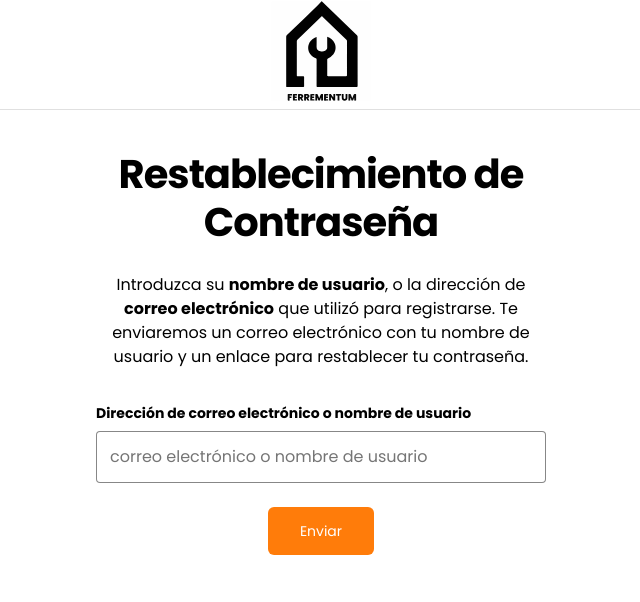
After one commit to avalenciasol/Ferrementum, a Python web app: template templates/rec_contraseña.html in a window 1280 px wide. The commit adds this page. Shown: the top 602 px of the page, without its empty margins (319-959 px from the left). Run offline with Jinja, Linux system fonts and the light colour scheme; the template is opened without the code that fills it, so the values that code supplies are empty.

Commit message:
página de recuperar contraseña y algunos cambios

```diff
--- /dev/null
+++ b/templates/rec_contraseña.html
@@ -0,0 +1,46 @@
+<!DOCTYPE html>
+<html lang="en">
+<head>
+    <meta charset="UTF-8">
+    <meta name="viewport" content="width=device-width, initial-scale=1.0">
+    <title>Recuperar contraseña</title>
+
+    <!-- CSS -->
+    <link rel="stylesheet" href="styles.css">
+</head>
+<body>
+    <section class="header">
+        <div class="header rcHn2">
+            <div class="ferrementum-logo">
+                <img src="images\Logo 0.3.svg" alt="" class="svg-sc-0002 frLgh">
+            </div>
+        </div>
+    </section>
+
+    <section class="Page__Body-sc-3baZ-3 iGiiyc">
+        <div class="PageWrapper-sc-avs10m-0 ccKuQI">
+            <h1 class="Type__TypeElement-goli3j-0 iUssHT PageHeading-sc-17opd0n-0 cKWMNS">Restablecimiento de Contraseña</h1>
+            <p class="Type__TypeElement-goli3j-0 cFabKD CenteredParagraph-sc-1ts3lrl-0 eDRcqt">
+                Introduzca su <b>nombre de usuario</b>, o la dirección de <b>correo electrónico</b>
+                que utilizó para registrarse. Te enviaremos un correo electrónico con tu nombre de usuario
+                y un enlace para restablecer tu contraseña.
+            </p>
+            <form>
+                <div class="Group-u9bcx5-0 koDeqb">
+                    <div class="LabelGroup-sc-1ibddrg-0 eiOToC">
+                        <label for="email_or_username" class="Label-sc-1c0cv3r-0 ezvJUn">
+                            <span class="LabelInner-sc-19pye2k-0 cCagTa">Dirección de correo electrónico o nombre de usuario</span>
+                        </label>
+                    </div>
+                    <input aria-invalid="false" id="email_or_username" name="email_or_username" placeholder="correo electrónico o nombre de usuario" autocapitalize="off" class="Input-sc-1gbx9xe-0 ekgyrN">
+                </div>
+                <div class="Group-u9bcx5-0 koDeqb CenteredFormGroup-sc-ush13l-0 hSGTGO">
+                    <button class="Button-qlcn5g-0 ehLhLY">
+                        <div class="ButtonInner-sc-14ud5tc-0 eOmOwu encore-bright-accent-set">Enviar</div>
+                    </button>
+                </div>
+            </form>
+        </div>
+    </section>
+</body>
+</html>
--- a/templates/styles.css
+++ b/templates/styles.css
@@ -11,7 +11,7 @@
 
 /* Fondo página */
 .formulario {
-    height: 115vh;
+    height: 130vh;
     width: 100%;
     display: flex;
     align-items: center;
@@ -23,6 +23,7 @@
 /* Contenedor formulario */
 .form {
     position: absolute;
+    top: 200px;
     width: 100%;
     padding: 30px;
     border-radius: 6px;
@@ -37,7 +38,7 @@
 .form.registro {
     max-width: 860px;
     min-height: 490px;
-    margin: 0 15px;
+    margin: 15px 15px;
 }
 
 header {
@@ -352,11 +353,11 @@ a.google:hover {
 
 /* ------------------------------------------ */
 
-/* Header recuperar contraseña*/
+/* Header 1*/
 @media (min-width: 768px) {
     .hFrC {
         height: 110px;
-        margin-bottom: 16px;
+        /* margin-bottom: 16px; */
     }
 }
 
@@ -366,9 +367,10 @@ a.google:hover {
     align-items: center;
     -webkit-box-pack: center;
     justify-content: center;
-    height: 120px;
-    margin-bottom: 8px;
-    border-bottom: 1px solid #E0E0E0;;
+    height: 130px;
+    background-color: #FF7C0A;
+    /* margin-bottom: 8px; */
+    /* border-bottom: 1px solid #E0E0E0; */
 }
 
 .frLgh {
@@ -380,3 +382,204 @@ a.google:hover {
         height: 100px;
     }
 }
+
+/* ----------------- RECUPERAR CONTRASEÑA -------------------- */
+.rcHn2 {
+    display: flex;
+    -webkit-box-align: center;
+    align-items: center;
+    -webkit-box-pack: center;
+    justify-content: center;
+    height: 130px;
+    background-color: #ffffff;
+    margin-bottom: 8px;
+    border-bottom: 1px solid #E0E0E0;
+}
+
+@media (min-width: 768px) {
+    .rcHn2 {
+        height: 110px;
+        margin-bottom: 16px;
+    }
+}
+
+.iGiiyc {
+    width: 100%;
+    margin-left: 0px;
+    margin-right: 0px;
+    position: relative;
+    min-height: 50vh;
+    padding: 24px;
+}
+
+.ccKuQI {
+    max-width: 450px;
+    margin: 0px auto;
+}
+
+.iUssHT {
+    box-sizing: border-box;
+    font-family: 'Poppins', sans-serif;
+    -webkit-tap-highlight-color: transparent;
+    display: block;
+    padding: 0px 0px 0.67em;
+    margin-block: 0px;
+    font-size: 32px;
+    font-weight: 900;
+    letter-spacing: -1px;
+    line-height: 40px;
+    color: inherit;
+}
+
+.cKWMNS {
+    text-align: center;
+}
+
+.cFabKD {
+    box-sizing: border-box;
+    font-family: 'Poppins', sans-serif;
+    -webkit-tap-highlight-color: transparent;
+    margin-block: 0px;
+    font-size: 1rem;
+    line-height: 1.5rem;
+    font-weight: 400;
+    padding-block-end: 24px;
+    color: inherit;
+}
+
+.eDRcqt {
+    text-align: center;
+}
+
+.koDeqb {
+    box-sizing: border-box;
+    font-family: 'Poppins', sans-serif;
+    -webkit-tap-highlight-color: transparent;
+    padding-block-end: 24px;
+}
+
+.eiOToC {
+    box-sizing: border-box;
+    font-family: 'Poppins', sans-serif;
+    -webkit-tap-highlight-color: transparent;
+    font-size: 0.875rem;
+    line-height: 1.25rem;
+    -webkit-box-align: center;
+    align-items: center;
+    display: flex;
+    font-weight: 700;
+    inline-size: 100%;
+    padding-block-end: 8px;
+}
+
+.ezvJUn {
+    color: var(--text-base,#000000);
+}
+
+.cCagTa {
+    display: inline-block;
+}
+
+.ekgyrN {
+    appearance: none;
+    background-image: none;
+    border: 0px;
+    display: block;
+    font-size: 1rem;
+    line-height: 1.5rem;
+    font-weight: 400;
+    transition: box-shadow 0.1s ease-in-out 0s, color 0.1s ease-in-out 0s;
+    inline-size: 100%;
+    box-sizing: border-box;
+    font-family: 'Poppins', sans-serif;
+    -webkit-tap-highlight-color: transparent;
+    margin-block: 0px;
+    border-radius: 4px;
+    padding: 14px;
+    background-color: var(--background-base,#ffffff);
+    box-shadow: inset 0 0 0 1px var(--essential-subdued,#878787);
+    color: var(--text-base,#000000);
+}
+
+.ekgyrN:hover {
+    box-shadow: inset 0 0 0 1px var(--essential-subdued,#2c2c2c);
+}
+
+.hSGTGO {
+    display: flex;
+    -webkit-box-pack: center;
+    justify-content: center;
+}
+
+.ehLhLY {
+    box-sizing: border-box;
+    font-family: 'Poppins', sans-serif;
+    -webkit-tap-highlight-color: transparent;
+    font-size: 14px;
+    line-height: 20px;
+    font-weight: 400;
+    background-color: transparent;
+    border: 0px;
+    border-radius: 6px;
+    display: inline-block;
+    position: relative;
+    text-align: center;
+    text-decoration: none;
+    text-transform: none;
+    touch-action: manipulation;
+    transition-duration: 33ms;
+    transition-property: background-color, border-color, color, box-shadow, filter, transform;
+    user-select: none;
+    vertical-align: middle;
+    transform: translate3d(0px, 0px, 0px);
+    padding: 0px;
+    min-inline-size: 0px;
+    align-self: center;
+}
+
+.eOmOwu {
+    position: relative;
+    background-color: var(--background-base,#FF7C0A);
+    color: var(--text-base,#ffffff);
+    border-radius: 6px;
+    font-size: inherit;
+    padding-block: 14px;
+    padding-inline: 32px;
+    transition: all 0.2s ease-in-out;
+    cursor: pointer;
+}
+
+.eOmOwu:hover {
+    transform: scale(1.02);
+}
+
+@media (min-width: 768px) {
+    .iUssHT {
+        font-size: 40px;
+        line-height: 48px;
+    }
+    .cFabKD {
+        font-size: 1rem;
+        line-height: 1.5rem;
+        text-transform: none;
+        letter-spacing: normal;
+    }
+    .eiOToC {
+        font-size: 0.875rem;
+        line-height: 1.25rem;
+        text-transform: none;
+        letter-spacing: normal;
+    }
+    .ekgyrN {
+        font-size: 1rem;
+        line-height: 1.5rem;
+        text-transform: none;
+        letter-spacing: normal;
+    }
+    .ehLhLY {
+        font-size: 14px;
+        line-height: 20px;
+        text-transform: none;
+        letter-spacing: normal;
+    }
+}
```
Also changed, not shown: templates/acceso.html (+10 -1 lines), templates/registro.html (+9 -0 lines), templates/Images/FLogo.svg (deleted), templates/Images/Logo 0.3.svg (added), templates/Images/logo2.svg (added).
